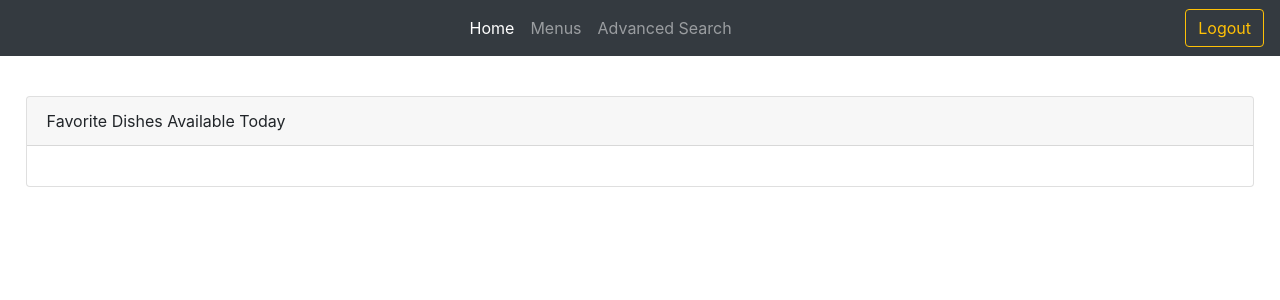
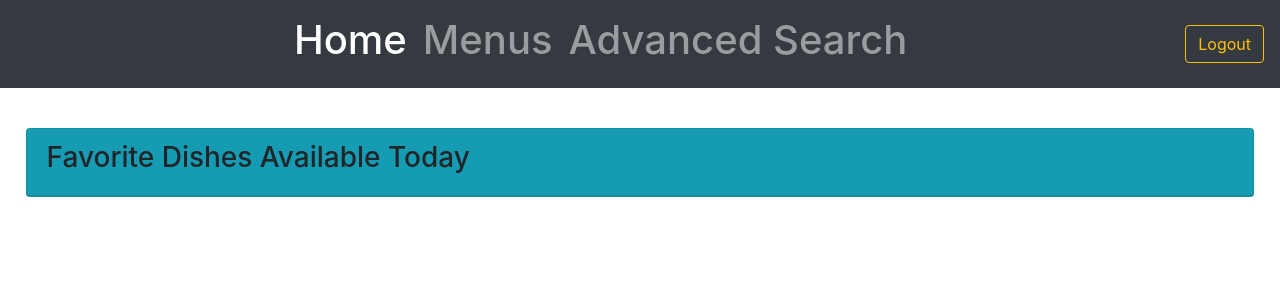
Before and after one commit to NolanJMcCafferty/5CBites, a Django app: page /home/ in a window 1280 px wide. Shown: the top 300 px of the page. Run offline with Django 3.2, Linux system fonts and the light colour scheme; a user stored in the database is signed in; tables that the repository leaves empty hold one stand-in row (values such as "Sample post"); some libraries are stand-ins or nearby versions.

Commit message:
Decorated some other things

```diff
--- a/main_app/templates/base.html
+++ b/main_app/templates/base.html
@@ -27,15 +27,16 @@
 
 
     <div class="collapse navbar-collapse" id="navbarSupportedContent">
+
     <ul class="navbar-nav mx-auto">
         <li class="nav-item {% if 'home' in request.path %}active{% endif %}">
-            <a class="nav-link" href="{% url 'home' %}">Home</a>
+            <a class="nav-link" href="{% url 'home' %}"><h1>Home</h1></a>
         </li>
         <li class="nav-item {% if 'menus' in request.path %}active{% endif %}">
-            <a class="nav-link" href="{% url 'menus' %}">Menus</a>
+            <a class="nav-link" href="{% url 'menus' %}"><h1>Menus</h1></a>
         </li>
         <li class="nav-item {% if 'advanced_search' in request.path %}active{% endif %}">
-            <a class="nav-link" href="{% url 'advanced_search' %}">Advanced Search</a>
+            <a class="nav-link" href="{% url 'advanced_search' %}"><h1>Advanced Search</h1></a>
         </li>
     </ul>
     </div>
--- a/main_app/templates/home.html
+++ b/main_app/templates/home.html
@@ -4,16 +4,26 @@
     <link rel="stylesheet" type="text/css" href="{% static 'css/home.css' %}">
  {% endblock %}
 {% block content %}
-    <div class="card">
-        <div class="card-header">Favorite Dishes Available Today</div>
-        <div class="card-body">
+    <div class="card bg-info Favourite Dishes">
+        <div class="card-header"> <strong> <h3>Favorite Dishes Available Today </h3></strong> </div>
+        <ul class="list-group list-group-flush">
             {% for rating in favorites %}
-                <div class="favorite-dish">
-                    <a href="{% url 'dish' rating.dish.id %}">{{ rating.dish.name }}</a>
-                    ({{ rating.dish.dining_hall.name }} {{ rating.meal_available }}): {{ rating.forks|floatformat:2 }}
-                </div>
+                <li class="list-group-item favorite-dish">
+                    <h4> <a href="{% url 'dish' rating.dish.id %}">{{ rating.dish.name }}</a>
+                        <svg class="bi bi-star-fill" width="1em" height="1em" viewBox="0 0 16 16" fill="currentColor"
+                             xmlns="http://www.w3.org/2000/svg" style=" color: rgb(255,221,26)">
+
+                            <path d="M3.612 15.443c-.386.198-.824-.149-.746-.592l.83-4.73L.173 6.765c-.329-.314-.158-.888.283-.95l4.898-.696L7.538.792c.197-.39.73-.39.927 0l2.184 4.327 4.898.696c.441.062.612.636.283.95l-3.523 3.356.83 4.73c.078.443-.36.79-.746.592L8 13.187l-4.389 2.256z"/>
+                        </svg>
+
+                        {{ rating.forks|floatformat:2 }}
+                    </h4>
+                    <h6> {{ rating.dish.dining_hall.name }} {{ rating.meal_available }} </h6>
+                </li>
             {% endfor %}
-        </div>
+        </ul>
     </div>
 
+
+
 {% endblock %}
```
Also changed, not shown: main_app/templates/menus.html (+5 -2 lines).
